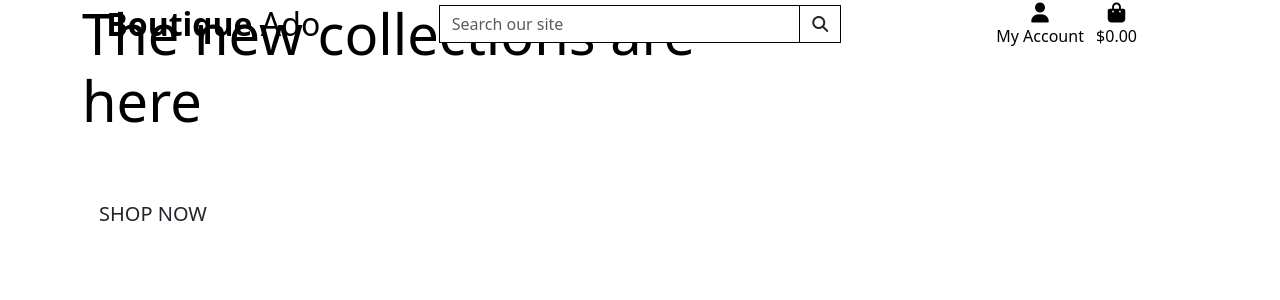
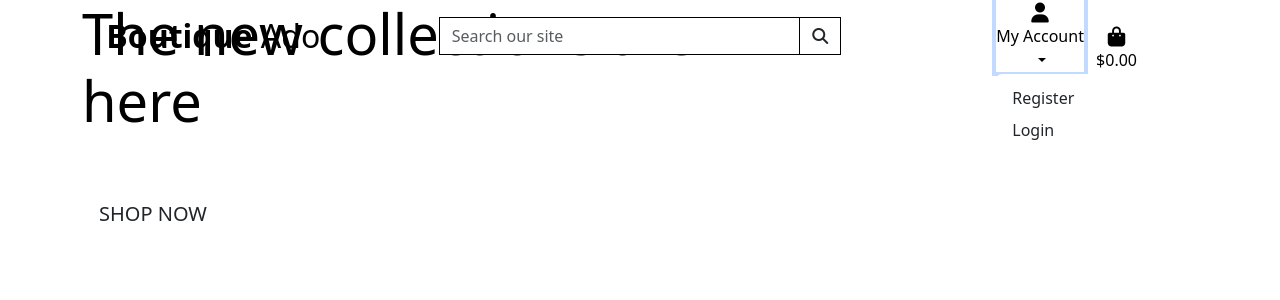
Before and after one commit to apeskinian/boutique_ado_v1, a Django app: page / in a window 1280 px wide, after a click on "My Account". Shown: the top 300 px of the page. Run offline with Django 5.2, Linux system fonts and the light colour scheme; some libraries are stand-ins or nearby versions.

Commit message:
Adjust code to suite BS5

```diff
--- a/templates/base.html
+++ b/templates/base.html
@@ -33,41 +33,39 @@
             <div class="col-12 col-lg-4 my-auto py-1 py-lg-0">
                 <form method="GET" action="">
                     <div class="input-group w-100">
-                        <input class="form-control border border-black rounded-0" type="text" name="q" placeholder="Search our site">
-                        <div class="input-group-append">
-                            <button class="form-control btn btn-black border border-black rounded-0" type="submit">
-                                <span class="icon">
-                                    <i class="fa-solid fa-magnifying-glass"></i>
-                                </span>
-                            </button>
-                        </div>
+                        <input class="form-control border border-black rounded-0 flex-grow-1" type="text" name="q" placeholder="Search our site">
+                        <button class="btn btn-black border border-black rounded-0" type="submit">
+                            <span class="icon">
+                                <i class="fa-solid fa-magnifying-glass"></i>
+                            </span>
+                        </button>
                     </div>
                 </form>
             </div>
             <div class="col-12 col-lg-4 my-auto py-1 py-lg-0">
                 <ul class="list-inline list-unstyled text-center text-lg-right my-0">
                     <li class="list-inline-item dropdown">
-                        <a class="text-black nav-link" href="#" id="user-options" data-toggle="dropdown" aria-haspopup="true" aria-expanded="false">
+                        <a class="text-black nav-link dropdown-toggle" href="#" id="user-options" data-bs-toggle="dropdown" aria-expanded="false">
                             <div class="text-center">
                                 <div><i class="fa-solid fa-user fa-lg"></i></div>
                                 <p class="my-0">My Account</p>
                             </div>
                         </a>
-                        <div class="dropdown-menu border-0" aria-labelledby="user-options">
+                        <ul class="dropdown-menu border-0" aria-labelledby="user-options">
                             {% if request.user.is_authenticated %}
                                 {% if request.user.is_superuser %}
-                                    <a href="" class="dropdown-item">Product Management</a>
+                                    <li><a href="" class="dropdown-item">Product Management</a></li>
                                 {% endif %}
-                                <a href="" class="dropdown-item">My Profile</a>
-                                <a href="{% url 'account_logout' %}" class="dropdown-item">Logout</a>
+                                <li><a href="" class="dropdown-item">My Profile</a></li>
+                                <li><a href="{% url 'account_logout' %}" class="dropdown-item">Logout</a></li>
                             {% else %}
-                                <a href="{% url 'account_signup' %}" class="dropdown-item">Register</a>
-                                <a href="{% url 'account_login' %}" class="dropdown-item">Login</a>
+                                <li><a href="{% url 'account_signup' %}" class="dropdown-item">Register</a></li>
+                                <li><a href="{% url 'account_login' %}" class="dropdown-item">Login</a></li>
                             {% endif %}
-                        </div>
+                        </ul>
                     </li>
                     <li class="list-inline-item">
-                        <a class="{% if grand_total %}text-info font-weight-bold{% else %}text-black{% endif %} nav-link" href="">
+                        <a class="{% if grand_total %}text-info fw-bold{% else %}text-black{% endif %} nav-link" href="">
                             <div class="text-center">
                                 <div><i class="fa-solid fa-shopping-bag fa-lg"></i></div>
                                 <p class="my-0">
```
